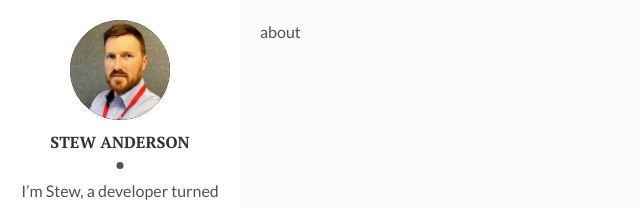
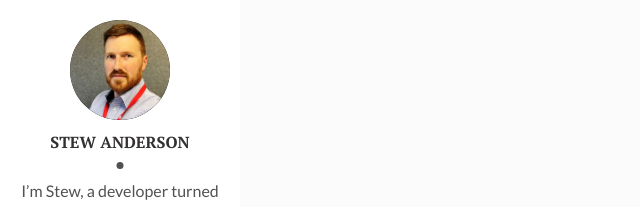
Before and after one commit to stew-anderson/blog, a Jekyll site: the page built from about.html, in a window 1280 px wide. Shown: the top 207 px of the page, without its empty margins (0-640 px from the left). Built offline with Jekyll 4.4.1, drawn with Linux system fonts in a browser that asks for light colours.

Commit message:
Adding about me and tidy up

```diff
--- a/_config.yml
+++ b/_config.yml
@@ -11,9 +11,9 @@
 analytics: "G-GWQ326R86E"
 markdown: "kramdown"
 plugins:
-  - jekyll-sitemap
-  - jekyll-paginate
-  - jemoji
+  - "jekyll-sitemap"
+  - "jekyll-paginate"
+  - "jemoji"
 paginate: 8
 paginate_path: "/page/:num"
 exclude: ["node_modules", "gulpfile.js", "package.json", "yarn.lock"]
--- a/_posts/2025-07-13-from-engineer-to-leader-how-i-learned-to-scale-through-people-not-code.markdown
+++ b/_posts/2025-07-13-from-engineer-to-leader-how-i-learned-to-scale-through-people-not-code.markdown
@@ -30,7 +30,7 @@
 ### 3. Communication becomes your codebase
 As an engineer, precision matters; ambiguity breaks things.
 
-As a manager, communication is your new "codebase”. You're now writing for humans, not computers, and humans need repetition, clarity, and context. If I'd said something once, I assumed everyone was aware. In reality, people need to hear the vision, the priorities, and the "why" multiple times and in different ways.
+As a manager, communication is your new "codebase". You're now writing for humans, not computers, and humans need repetition, clarity, and context. If I'd said something once, I assumed everyone was aware. In reality, people need to hear the vision, the priorities, and the "why" multiple times and in different ways.
 
 I learned that when you feel like you're over-communicating, you're probably just starting to communicate enough. Words, not commits, became the foundation for trust and alignment.
 
--- a/_posts/2025-08-20-the-bottleneck-in-business-automation-and-how-ai-breaks-it.markdown
+++ b/_posts/2025-08-20-the-bottleneck-in-business-automation-and-how-ai-breaks-it.markdown
@@ -19,7 +19,7 @@
 
 Enter AI.
 
-For the first time, natural language serves as the gateway to automation. No lengthy requirement documents. No need for a translation layer between “what the business wants” and “what engineering can create”. You simply describe the process in plain English, and the system translates it into action.
+For the first time, natural language serves as the gateway to automation. No lengthy requirement documents. No need for a translation layer between "what the business wants" and "what engineering can create". You simply describe the process in plain English, and the system translates it into action.
 
 When I tried out one of these new platforms, it completely turned my engineering instincts on it’s head.
 
@@ -44,7 +44,7 @@
 
 Whilst this process felt wrong to the ways of working within software engineering there’s a bigger picture here. It’s the low hanging fruit that AI should be supporting, and that’s *business empowerment*.
 
-By lowering the barrier to entry, AI lets teams’ experiment before they even know what the “right” requirements are. It creates space for curiosity and discovery, the kind of low-hanging fruit that traditional automation can’t reach.
+By lowering the barrier to entry, AI lets teams’ experiment before they even know what the "right" requirements are. It creates space for curiosity and discovery, the kind of low-hanging fruit that traditional automation can’t reach.
 
 ### The takeaway
 
--- a/about.html
+++ b/about.html
@@ -1,5 +1,9 @@
 ---
 layout: main
+title: About me
+permalink: /about/
 ---
 
-about
+<section>
+
+</section>
--- a/gulpfile.js
+++ b/gulpfile.js
@@ -43,7 +43,7 @@
         .pipe(gulp.dest('assets/css'));
 });
 
-// Compression images
+// Compress images
 gulp.task('img', function() {
 	return gulp.src('assets/img/**/*')
 		.pipe(cache(imagemin({
--- a/tags.html
+++ b/tags.html
@@ -9,15 +9,12 @@
 <section class="blog-tags">
   <h1>Tags in Blog</h1>
   <ul class="tags">
-<!--  cycles through tag list and creates header row of all tags used in site with accompanying per-tag counts...-->
   {% for this_word in tag_words %}
     <li ><a href="#{{ this_word | cgi_escape }}" class="tag">{{ this_word }} <span>({{ site.tags[this_word].size }})</span></a></li>
   {% endfor %}
   </ul>
-<!--cycles through tag list and creates subheader for each tag name...-->
   {% for this_word in tag_words %}
   <h2 id="{{ this_word | cgi_escape }}">{{ this_word }}</h2>
-<!--  lists all posts corresponding to specific tag...-->
     {% for post in site.tags[this_word] %}{% if post.title != null %}
     <div class="tag-list">
         <span><a href="{{ site.baseurl }}{{ post.url }}">{{ post.title }}</a></span>
```
Also changed, not shown: _posts/_YYYY-MM-DD-slug.markdown (deleted, +0 -10 lines), README.md.
